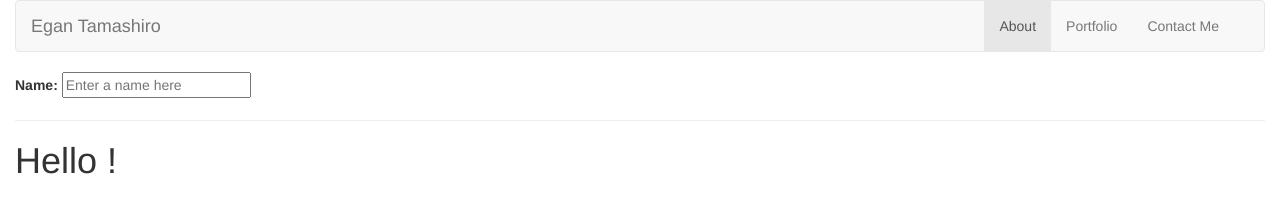
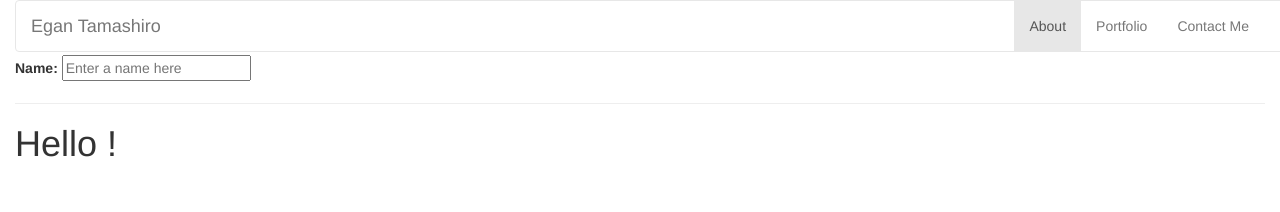
Before and after one commit to etAtBat/personal-site-v2, a website: page client/index.html in a window 1280 px wide. Drawn offline with nearby package versions, Linux system fonts and the light colour scheme.

Commit message:
adds css and bootstrap JS < ... >

```diff
--- /dev/null
+++ b/client/assets/style.css
@@ -0,0 +1,13 @@
+.header {
+  width: 100%;
+  position: fixed;
+  z-index: 10;
+  background: inherit;
+}
+
+.content {
+  width: 100%;
+  z-index: 5;
+  overflow: auto;
+  padding-top:55px;
+}
--- a/client/index.html
+++ b/client/index.html
@@ -6,14 +6,18 @@
     <!-- Latest compiled and minified CSS -->
     <link rel="stylesheet" href="https://maxcdn.bootstrapcdn.com/bootstrap/3.3.6/css/bootstrap.min.css" integrity="sha384-1q8mTJOASx8j1Au+a5WDVnPi2lkFfwwEAa8hDDdjZlpLegxhjVME1fgjWPGmkzs7" crossorigin="anonymous">
     <meta name="viewport" content="width=device-width, initial-scale=1">
+    <!-- Latest compiled and minified JavaScript -->
+    <script src="https://maxcdn.bootstrapcdn.com/bootstrap/3.3.6/js/bootstrap.min.js" integrity="sha384-0mSbJDEHialfmuBBQP6A4Qrprq5OVfW37PRR3j5ELqxss1yVqOtnepnHVP9aJ7xS" crossorigin="anonymous"></script>
     <!--Angular-->
     <script src="https://ajax.googleapis.com/ajax/libs/angularjs/1.5.0/angular.min.js"></script>
     <script type="text/javascript" src="./js/app.js"></script>
+    <!--CSS-->
+    <link rel="stylesheet" type="text/css" href="./assets/style.css">
   </head>
   <body ng-controller="mainPageController">
     <div class="container-fluid">
       <!--navigation bar-->
-      <nav class="navbar navbar-default">
+      <nav class="navbar navbar-default header">
         <div class="container-fluid" id="navfluid">
           <div class="navbar-header">
             <button type="button" class="navbar-toggle" data-toggle="collapse" data-target="#navigationbar">
@@ -34,6 +38,7 @@
         </div><!--container fluid-->
       </nav>
 
+      <div class="content">
         <div>
           <label>Name:</label>
           <input type="text" ng-model="yourName" placeholder="Enter a name here">
@@ -41,5 +46,6 @@
           <h1>Hello {{yourName}}!</h1>
         </div>
       </div>
+    </div>
   </body>
 </html>
```
Lines whose indentation alone changed are shown as unchanged.
